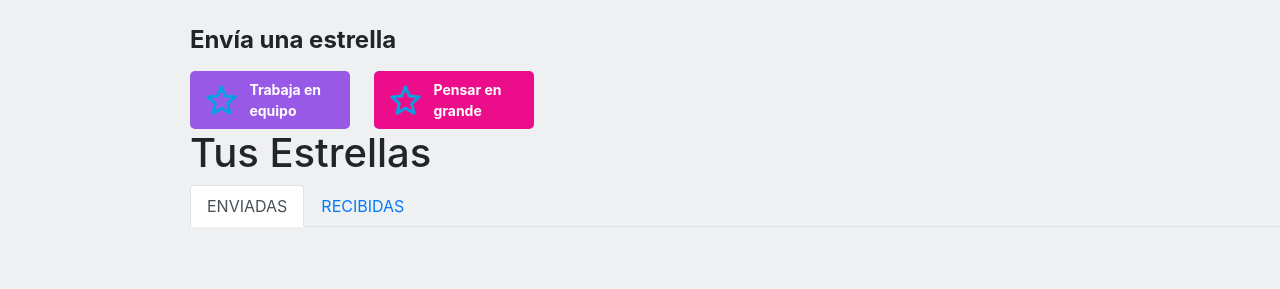
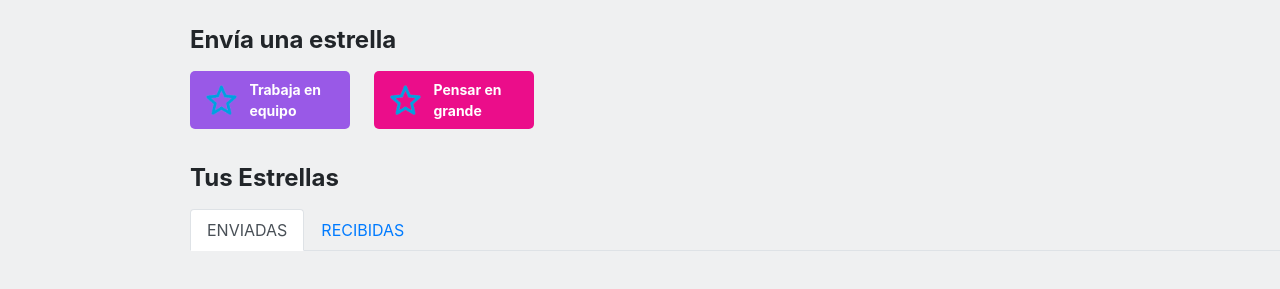
Before and after one commit to serdnah2/estrellame, a plain HTML site: page home.html in a window 1280 px wide. Shown: the part 115-404 px from the top of the page. Drawn offline with Linux system fonts and the light colour scheme.

Commit message:
adding some styles

```diff
--- /dev/null
+++ b/css/tabs.css
@@ -0,0 +1,8 @@
+.landing .tabs-wrapper {
+    margin-top: 35px;
+}
+.landing .tabs-wrapper h1 {
+    font-size: 24px;
+    font-weight: bold;
+    margin-bottom: 16px;
+}
--- a/home.html
+++ b/home.html
@@ -9,6 +9,7 @@
         <link rel="stylesheet" href="css/styles.css">
         <link rel="stylesheet" href="css/nav.css">
         <link rel="stylesheet" href="css/landing.css">
+        <link rel="stylesheet" href="css/tabs.css">
     </head>
     <body class="landing-page">
         <nav class="nav">
@@ -36,7 +37,7 @@
                     </li>
                 </ul>
             </section>
-            <section>
+            <section class="tabs-wrapper">
                 <h1>Tus Estrellas</h1>
                 <ul class="nav nav-tabs" id="myTab" role="tablist">
                     <li class="nav-item">
@@ -48,7 +49,7 @@
                     </ul>
                 <div class="tab-content" id="myTabContent">
                     <div class="tab-pane fade show active" id="enviadas" role="tabpanel" aria-labelledby="home-tab">
-                        <P>ENVUADAS</P>
+                        <P>ENVIADAS</P>
                     </div>
                     <div class="tab-pane fade" id="recibidas" role="tabpanel" aria-labelledby="profile-tab">
                         <P>RECIBIDAS</P>
```
